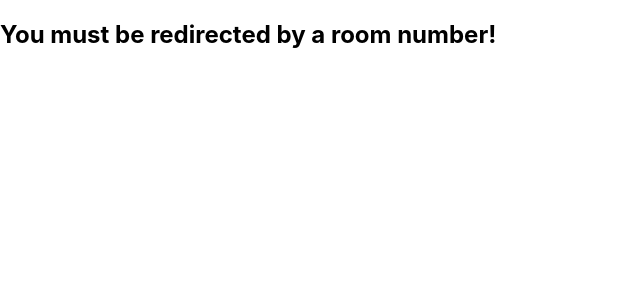
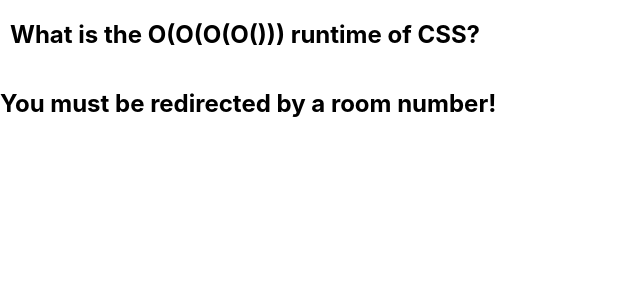
Before and after one commit to CS3219-SE-Principles-and-Patterns/cs3219-project-ay2122-2122-s1-g11, a React (Create React App) app in the folder frontend/: page /room in a window 1280 px wide. Shown: the top 300 px of the page, without its empty margins (0-640 px from the left). Built offline with nearby package versions, Linux system fonts and the light colour scheme; no server answers.

Commit message:
Fixed CSS bugs

```diff
--- a/frontend/src/components/Chatbox/Chatbox.js
+++ b/frontend/src/components/Chatbox/Chatbox.js
@@ -2,9 +2,7 @@ import React, { useState, useEffect, useRef } from 'react';
 import io from 'socket.io-client';
 
 // http://a3a8c8d99028a4193b8886ba7d66cdc6-978900654.ap-southeast-1.elb.amazonaws.com:5000
-const socket = io.connect('http://localhost:5000', {
-    "transports": ['websocket']
-});
+const socket = io.connect('http://localhost:5000');
 
 const Chatbox = ({ roomNo }) => {
 
@@ -17,6 +15,7 @@ const Chatbox = ({ roomNo }) => {
     };
 
     useEffect(() => {
+        socket.emit('join', roomNo);
         socket.on('chat_new_message', ({ message }) => {
             setChatMessages(prevMessages => [
                 ...prevMessages,
@@ -77,19 +76,19 @@ const Chatbox = ({ roomNo }) => {
             // <button onClick={onMessageSend}>Enter</button>
         // </div>
 
-        <div style={{ height: '100%' }}>
+        <div style={{ width: '100%' }}>
             {/* main wrapper div */}
             <div
                 style={{
                     display: 'flex',
                     flexDirection: 'column',
-                    height: '100%'
+                    height: '100%',
                 }}>
                     {/* chat box area */}
                     <div
                         style={{
                             display: 'flex',
-                            flex: 20,
+                            flex: 60,
                             flexDirection: 'column',
                             overflow: 'auto',
                             backgroundColor: '#F7F7F7'
--- a/frontend/src/components/CollabEditor/CollabEditor.css
+++ b/frontend/src/components/CollabEditor/CollabEditor.css
@@ -23,5 +23,6 @@
 }
 
 .react-codemirror2 {
+    width: 100%;
     height: 100%;
 }
--- a/frontend/src/components/CollabEditor/CollabEditor.js
+++ b/frontend/src/components/CollabEditor/CollabEditor.js
@@ -78,9 +78,9 @@ const CollabEditor = ({ id, user, style }) => {
             <div style={{
                 display: 'flex',
                 flexDirection: 'column',
-                height: '100%'
+                width: '100%'
             }}>
-                <div style={{ flex: 10 }}>
+                <div style={{ display: 'flex', flex: 10, overflowY: 'auto' }}>
                 <CodeMirrorEditor
                     onChange={(editor, data, value) => {
                         setCode(value);
@@ -104,7 +104,7 @@ const CollabEditor = ({ id, user, style }) => {
                     }}
                     editorDidMount={(editor) => {
                         handleEditorDidMount(editor);
-                        editor.setSize("100vw", "100%");
+                        editor.setSize("100%", "inherit");
                     }}
                 />
                 </div>
--- a/frontend/src/pages/Room.jsx
+++ b/frontend/src/pages/Room.jsx
@@ -17,19 +17,29 @@ const Room = () => {
     return (
         <div style={{
             display: 'flex',
+            flexDirection: 'column',
+            height: '100vh'
+        }}>
+            <div style={{
+                display: 'flex',
+                paddingLeft: 10
+            }}>
+               <h2>What is the O(O(O(O())) runtime of CSS?</h2>
+            </div>
+            <div style={{
+                display: 'flex',
+                flex: 1,
                 flexDirection: 'row',
-            minHeight: '100vh',
-            maxWidth: '100%'
+                minHeight: 0
             }}>
                 { getRoomId() != null ?
-                <div style={{ display: 'flex', width: '100%' }}>
+                    <>
                         <div
                             style={{
                                 fontSize: "15px",
-                            overflowY: "auto",
                                 textAlign: "left",
+                                display: 'flex',
                                 flex: 3,
-                            height: '100%'
                             }}>
                                 <CollabEditor
                                     id={getRoomId()}
@@ -37,15 +47,16 @@ const Room = () => {
                         </div>
                         <div
                             style={{
+                                display: 'flex',
                                 flex: 1,
-                            height: '100%'
                             }}>
                                 <Chatbox
                                     roomNo={getRoomId()} />
                         </div>
-                </div>
+                    </>
                 : <h2>You must be redirected by a room number!</h2>
                 }
+            </div>
         </div>
     );
 };
```
Lines whose indentation alone changed are shown as unchanged.
